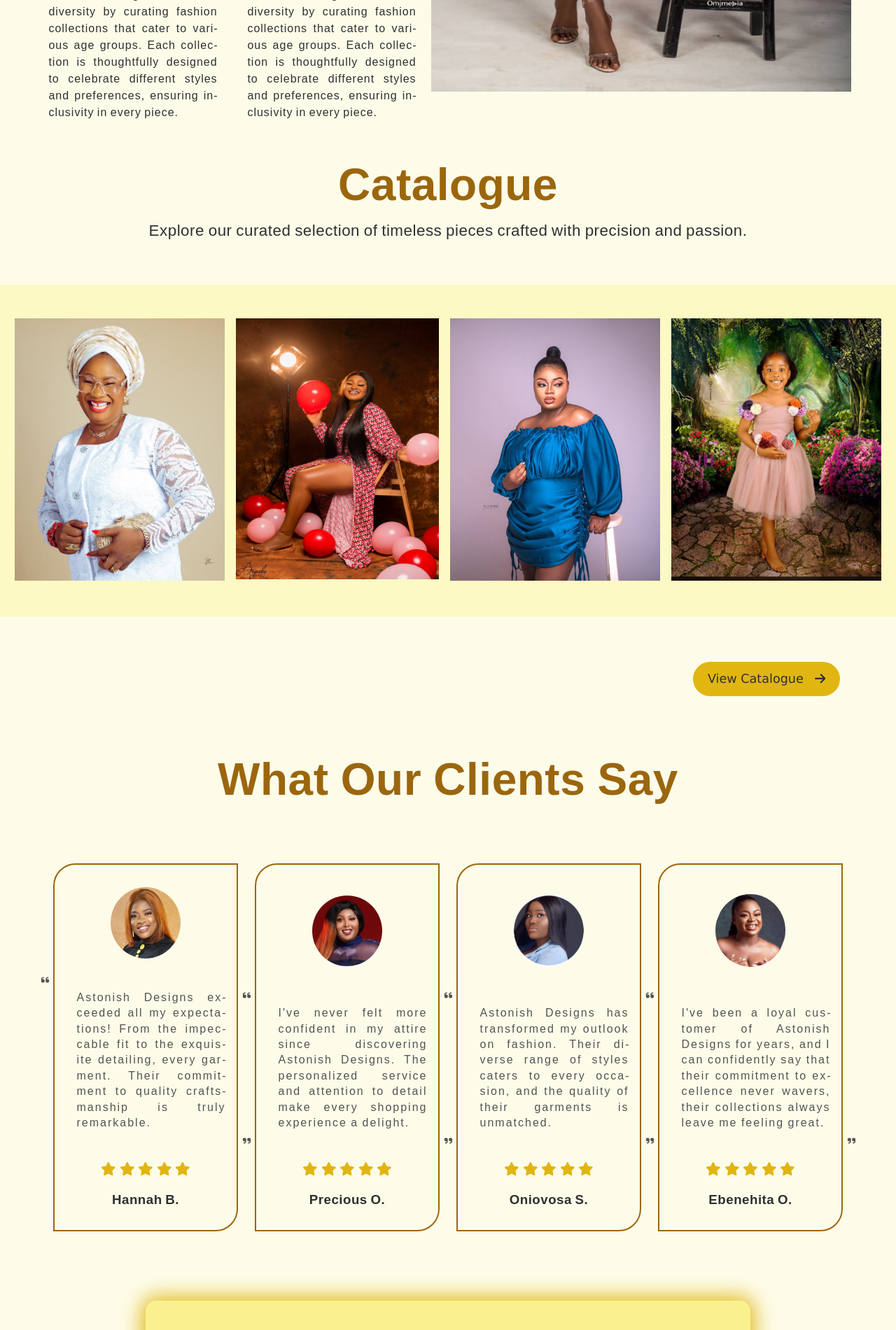
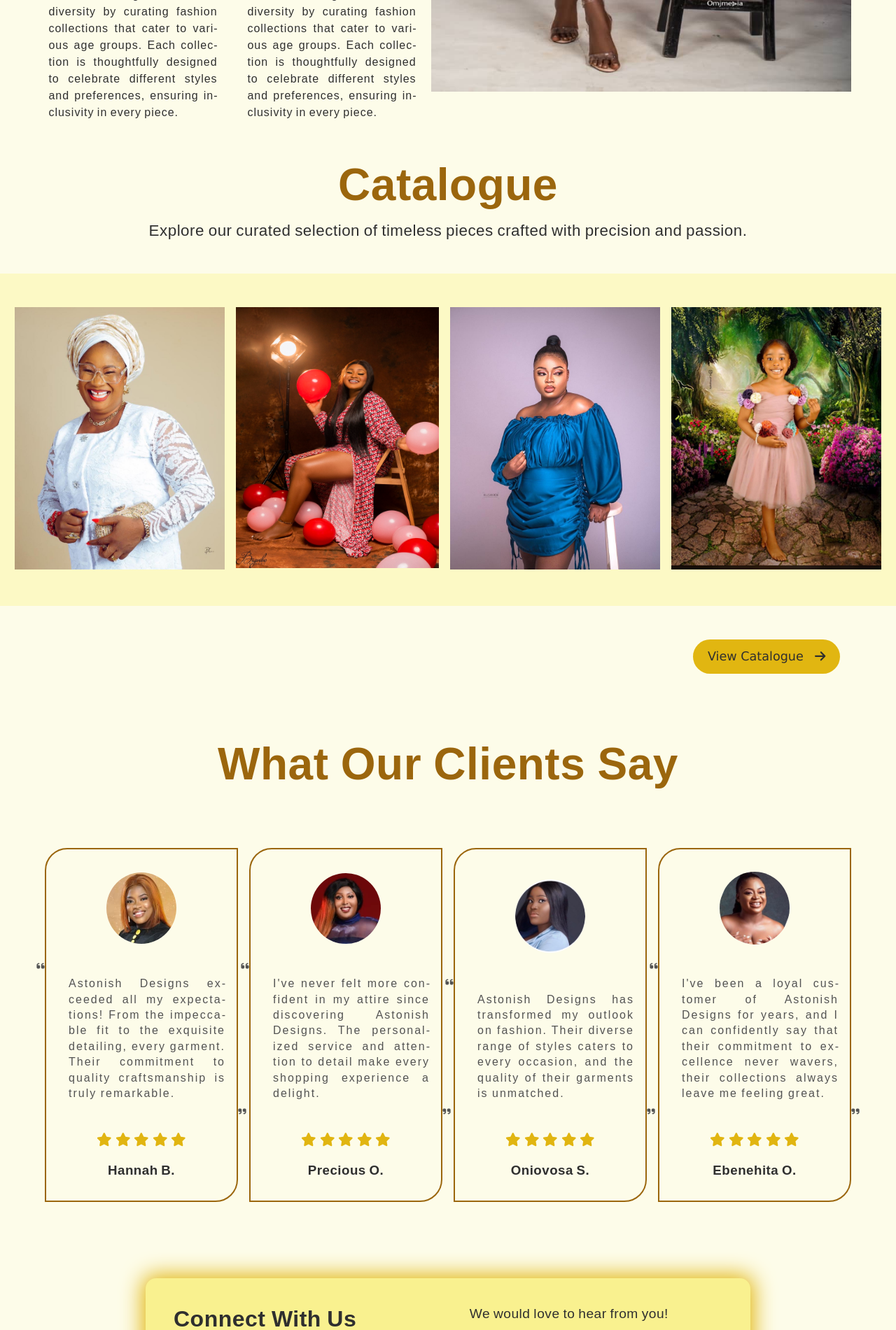
Before and after one commit to Kemi-Oluwadahunsi/Astonish-Designs, a React (Vite) app: page / in a window 1280 px wide. Shown: the part 2500-4401 px from the top of the page at 70% size. Built offline with nearby package versions, Linux system fonts and the light colour scheme.

Commit message:
style: adjust width for cards testimonials

```diff
--- a/src/components/Catalogue/catalogue.scss
+++ b/src/components/Catalogue/catalogue.scss
@@ -4,7 +4,7 @@
   padding: 6rem 0 4rem 0;
   display: flex;
   flex-direction: column;
-  gap: 4rem;
+  gap: 3rem;
 
   @include tablet {
     padding: 4rem 0;
--- a/src/components/Testimonials/testimonies.scss
+++ b/src/components/Testimonials/testimonies.scss
@@ -37,6 +37,7 @@
     display: flex;
     justify-content: space-around;
     padding: 5rem 0;
+    gap: 1rem;
 
     @include tablet {
       .eachTestimony {
@@ -49,7 +50,7 @@
     }
 
     .eachTestimony {
-      width: 23%;
+      width: fit-content;
       display: flex;
       flex-direction: column;
       gap: 1.5rem;
```
